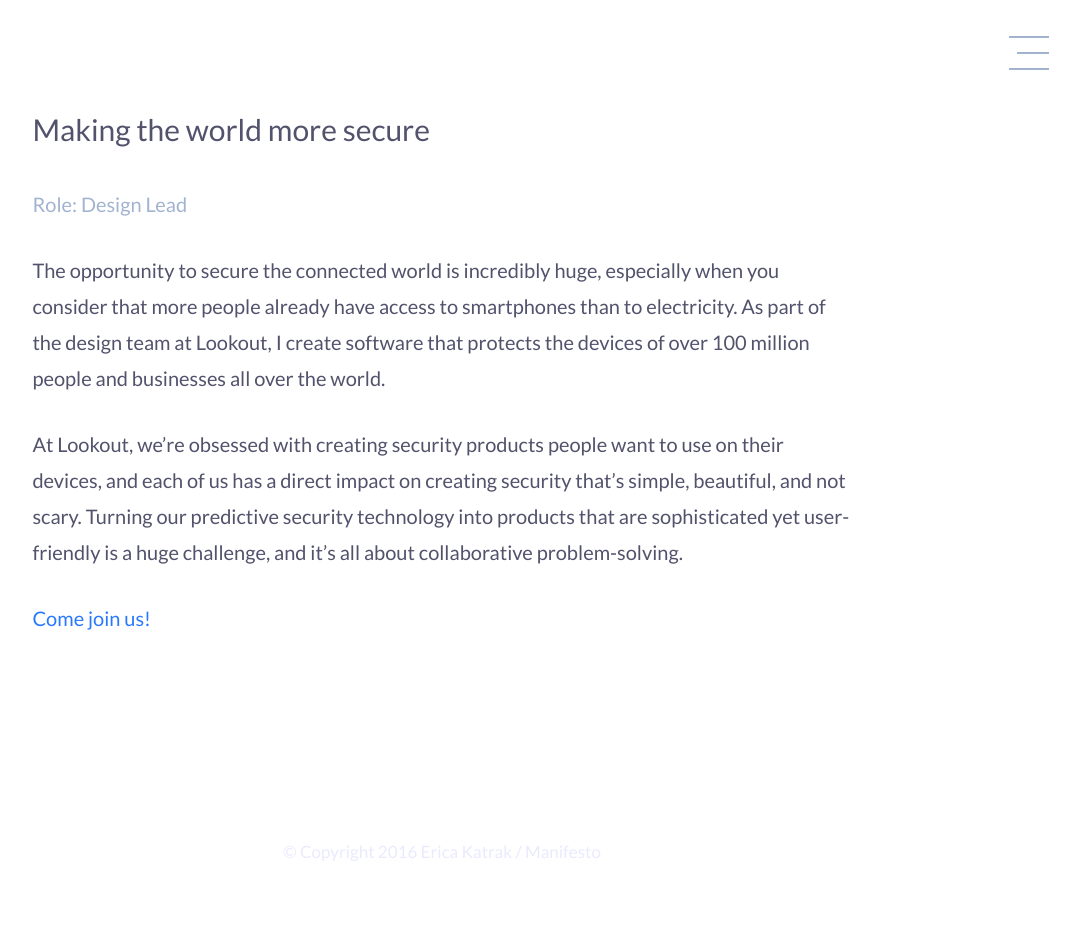
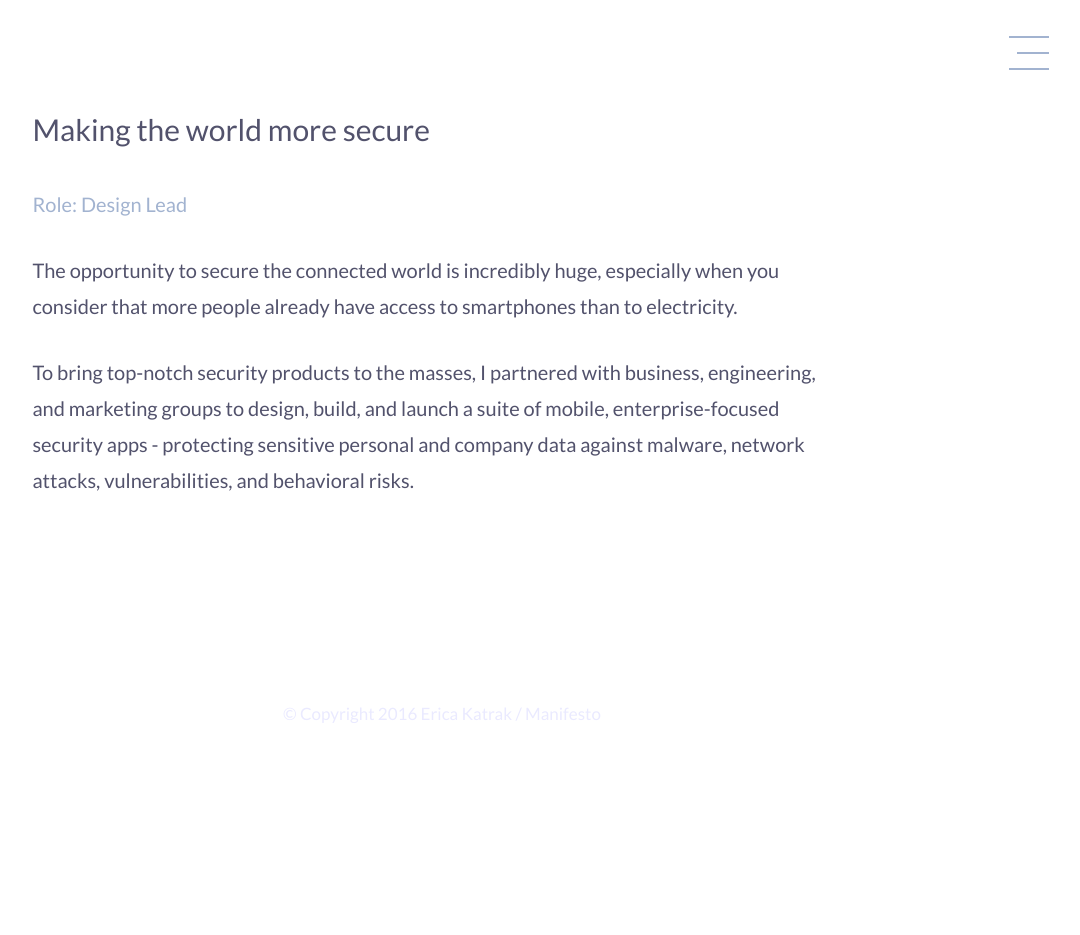
Before and after one commit to ericakatrak/ericakatrak.github.io, a Jekyll site: the page built from _posts/2016-09-07-lookout.md, in a window 1280 px wide. Shown: the whole page, without its empty margins (198-1278 px from the left). Built offline with Jekyll 4.4.1, drawn with Linux system fonts in a browser that asks for light colours; after the commit the page ends 900 px from its top, so only the background shows below that.

Commit message:
Update Lookout and Adobe posts

```diff
--- a/_includes/portfolio_grid.html
+++ b/_includes/portfolio_grid.html
@@ -1,4 +1,7 @@
   <ul class="grid fade" id="grid">
+    <li>
+      <img src="img/work/adobe1.png" alt="Adobe" />
+    </li>
     {% for post in site.posts %}
       <li>
         <a href="{{ post.url }}">
--- a/_posts/2016-09-07-lookout.md
+++ b/_posts/2016-09-07-lookout.md
@@ -7,9 +7,8 @@
 <section>
   <h1>{{ page.title }}</h1>
   <p class="meta">Role: Design Lead</p>
-  <p>The opportunity to secure the connected world is incredibly huge, especially when you consider that more people already have access to smartphones than to electricity. As part of the design team at Lookout, I create software that protects the devices of over 100 million people and businesses all over the world.</p>
-  <p>At Lookout, we’re obsessed with creating security products people want to use on their devices, and each of us has a direct impact on creating security that’s simple, beautiful, and not scary. Turning our predictive security technology into products that are sophisticated yet user-friendly is a huge challenge, and it’s all about collaborative problem-solving.</p>
-  <p><a target="_blank" href="https://www.lookout.com/about/careers">Come join us!</a></p>
+  <p>The opportunity to secure the connected world is incredibly huge, especially when you consider that more people already have access to smartphones than to electricity.</p>
+  <p>To bring top-notch security products to the masses, I partnered with business, engineering, and marketing groups to design, build, and launch a suite of mobile, enterprise-focused security apps - protecting sensitive personal and company data against malware, network attacks, vulnerabilities, and behavioral risks.</p>
 </section>
 
 <ul class="grid fade shots" id="grid"></ul>
```
Also changed, not shown: _posts/2016-12-20-adobe.md (added, +10 -0 lines), img/work/adobe1.png (added), img/work/lookout.png (deleted).
